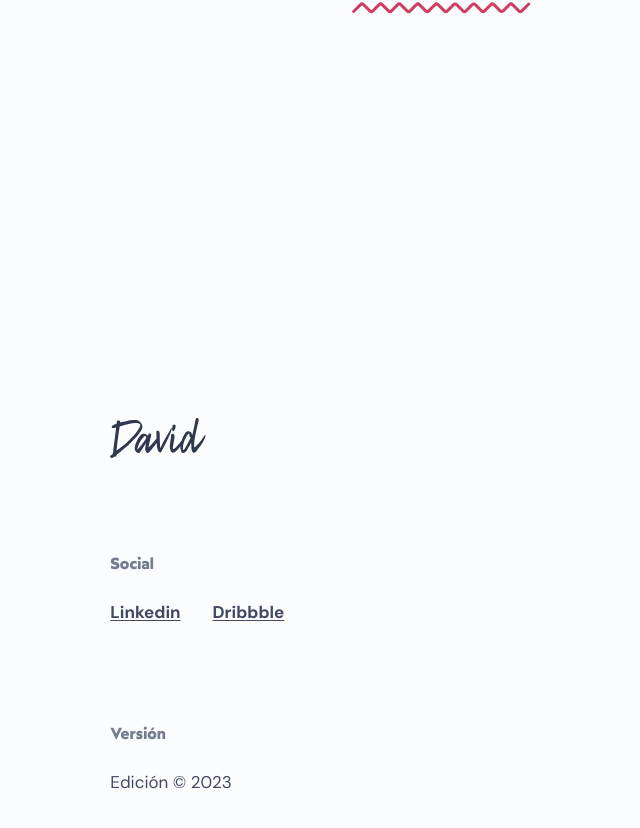
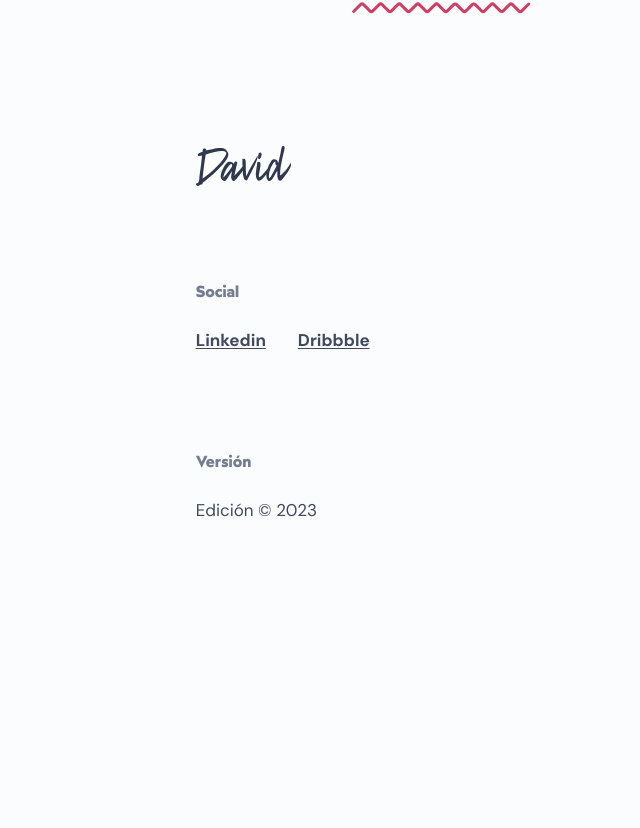
Before and after one commit to davidrivadeneyra/agrosol, a Next.js app: page / in a window 1280 px wide. Shown: the part 2552-3380 px from the top of the page, without its empty margins (199-839 px from the left). After the commit the page ends 3237 px from the top, so only its background shows below. Built offline with nearby package versions, Linux system fonts and the light colour scheme.

Commit message:
fix el padding top del footer

```diff
--- a/app/components/footer.js
+++ b/app/components/footer.js
@@ -6,7 +6,7 @@ import Link from 'next/link'
 export default function Footer() {
 	return (
 		<>
-			<footer className='container '>
+			<footer className='container-footer'>
 				<div className='responsive-sections pb-40'>
 					<div className='flex flex-col gap-24'>
 						<Link href='/'>
--- a/app/globals.css
+++ b/app/globals.css
@@ -208,8 +208,12 @@
 		@apply mx-auto grid grid-cols-4 gap-x-16 px-structurePadding tablet:px-0 tablet:grid-cols-8 tablet:gap-x-16 desktop:grid-cols-12 desktop:gap-x-16;
 	}
 
+	.container-footer {
+		@apply mx-auto tablet:max-w-3xl grid grid-cols-4 gap-x-16 px-structurePadding tablet:px-0 tablet:grid-cols-8 tablet:gap-x-16 desktop:grid-cols-12 desktop:gap-x-16;
+	}
+
 	.container {
-		@apply mx-auto pt-[156px] desktop:pt-[272px] grid grid-cols-4 gap-x-16 px-structurePadding tablet:px-0 tablet:grid-cols-8 tablet:gap-x-16 desktop:grid-cols-12 desktop:gap-x-16;
+		@apply mx-auto tablet:max-w-3xl pt-[156px] desktop:pt-[272px] grid grid-cols-4 gap-x-16 px-structurePadding tablet:px-0 tablet:grid-cols-8 tablet:gap-x-16 desktop:grid-cols-12 desktop:gap-x-16;
 	}
 
 	.responsive-sections {
--- a/app/plan-empresas/page.js
+++ b/app/plan-empresas/page.js
@@ -716,8 +716,8 @@ export default function PlanEmpresas() {
 									alt=''
 									className='h-32 w-32'
 								/>
-								<div className='flex flex-col gap-3'>
-									<h3 className='heading-big mb-0'>
+								<div className=''>
+									<h3 className='heading-big pb-3 mb-0'>
 										Mejoras en la experiencia de regalo
 									</h3>
 
--- a/public/styles.css
+++ b/public/styles.css
@@ -703,6 +703,36 @@ body::selection {
   }
 }
 
+.container-footer {
+  margin-left: auto;
+  margin-right: auto;
+  display: grid;
+  grid-template-columns: repeat(4, minmax(0, 1fr));
+  -moz-column-gap: 4rem;
+       column-gap: 4rem;
+  padding-left: 2.5rem;
+  padding-right: 2.5rem;
+}
+
+@media (min-width: 768px) {
+  .container-footer {
+    max-width: 48rem;
+    grid-template-columns: repeat(8, minmax(0, 1fr));
+    -moz-column-gap: 4rem;
+         column-gap: 4rem;
+    padding-left: 0px;
+    padding-right: 0px;
+  }
+}
+
+@media (min-width: 1248px) {
+  .container-footer {
+    grid-template-columns: repeat(12, minmax(0, 1fr));
+    -moz-column-gap: 4rem;
+         column-gap: 4rem;
+  }
+}
+
 .container {
   margin-left: auto;
   margin-right: auto;
@@ -717,6 +747,7 @@ body::selection {
 
 @media (min-width: 768px) {
   .container {
+    max-width: 48rem;
     grid-template-columns: repeat(8, minmax(0, 1fr));
     -moz-column-gap: 4rem;
          column-gap: 4rem;
@@ -790,20 +821,6 @@ body::selection {
 
 @media (min-width: 768px) {
   .p-base {
-    font-size: 1.063rem;
-    line-height: 180%;
-    font-weight: 400;
-  }
-}
-
-.\!p-base {
-  font-size: .938rem;
-  line-height: 180%;
-  font-weight: 400;
-}
-
-@media (min-width: 768px) {
-  .\!p-base {
     font-size: 1.063rem;
     line-height: 180%;
     font-weight: 400;
@@ -1431,6 +1448,10 @@ body::selection {
   height: 4rem;
 }
 
+.h-32 {
+  height: 8rem;
+}
+
 .h-5 {
   height: 1.25rem;
 }
@@ -1447,14 +1468,6 @@ body::selection {
   height: 100%;
 }
 
-.h-24 {
-  height: 6rem;
-}
-
-.h-32 {
-  height: 8rem;
-}
-
 .w-14 {
   width: 3.5rem;
 }
@@ -1463,16 +1476,28 @@ body::selection {
   width: 4rem;
 }
 
+.w-32 {
+  width: 8rem;
+}
+
 .w-full {
   width: 100%;
 }
 
-.w-32 {
-  width: 8rem;
+.flex-initial {
+  flex: 0 1 auto;
+}
+
+.shrink {
+  flex-shrink: 1;
 }
 
 .grow {
   flex-grow: 1;
+}
+
+.grow-0 {
+  flex-grow: 0;
 }
 
 .translate-y-\[30\%\] {
@@ -1579,6 +1604,12 @@ body::selection {
   margin-bottom: calc(0.5rem * var(--tw-space-y-reverse));
 }
 
+.space-y-3 > :not([hidden]) ~ :not([hidden]) {
+  --tw-space-y-reverse: 0;
+  margin-top: calc(0.75rem * calc(1 - var(--tw-space-y-reverse)));
+  margin-bottom: calc(0.75rem * var(--tw-space-y-reverse));
+}
+
 .rounded {
   border-radius: 0.25rem;
 }
@@ -1612,6 +1643,11 @@ body::selection {
   border-bottom-width: 2px;
 }
 
+.border-gray-100 {
+  --tw-border-opacity: 1;
+  border-color: hsl(var(--gray-100), var(--tw-border-opacity));
+}
+
 .border-gray-200 {
   --tw-border-opacity: 1;
   border-color: hsl(var(--gray-200), var(--tw-border-opacity));
@@ -1621,17 +1657,12 @@ body::selection {
   border-color: hsl(var(--gray-800), 5%);
 }
 
+.border-gray-900\/\[5\%\] {
+  border-color: hsl(var(--gray-900), 5%);
+}
+
 .border-gray-900\/\[8\%\] {
   border-color: hsl(var(--gray-900), 8%);
-}
-
-.border-gray-100 {
-  --tw-border-opacity: 1;
-  border-color: hsl(var(--gray-100), var(--tw-border-opacity));
-}
-
-.border-gray-900\/\[5\%\] {
-  border-color: hsl(var(--gray-900), 5%);
 }
 
 .bg-gray-100 {
@@ -1652,6 +1683,10 @@ body::selection {
   background-color: hsl(var(--gray-800), 3%);
 }
 
+.bg-gray-900\/\[1\.5\%\] {
+  background-color: hsl(var(--gray-900), 1.5%);
+}
+
 .bg-green-200 {
   --tw-bg-opacity: 1;
   background-color: hsl(var(--green-200), var(--tw-bg-opacity));
@@ -1662,10 +1697,6 @@ body::selection {
   background-color: hsl(var(--purple-300), var(--tw-bg-opacity));
 }
 
-.bg-gray-900\/\[1\.5\%\] {
-  background-color: hsl(var(--gray-900), 1.5%);
-}
-
 .fill-base-white {
   fill: hsl(var(--white), 1);
 }
@@ -1727,6 +1758,10 @@ body::selection {
   padding-bottom: 2rem;
 }
 
+.pb-0 {
+  padding-bottom: 0px;
+}
+
 .pb-10 {
   padding-bottom: 2.5rem;
 }
@@ -1751,6 +1786,10 @@ body::selection {
   padding-bottom: 0.75rem;
 }
 
+.pb-32 {
+  padding-bottom: 8rem;
+}
+
 .pb-40 {
   padding-bottom: 10rem;
 }
@@ -1773,14 +1812,6 @@ body::selection {
 
 .pt-40 {
   padding-top: 10rem;
-}
-
-.pb-32 {
-  padding-bottom: 8rem;
-}
-
-.pb-0 {
-  padding-bottom: 0px;
 }
 
 .text-center {
@@ -1864,13 +1895,13 @@ body::selection {
   box-shadow: var(--tw-ring-offset-shadow, 0 0 #0000), var(--tw-ring-shadow, 0 0 #0000), var(--tw-shadow);
 }
 
+.drop-shadow-lg {
+  --tw-drop-shadow: drop-shadow(0 10px 8px rgb(0 0 0 / 0.04)) drop-shadow(0 4px 3px rgb(0 0 0 / 0.1));
+  filter: var(--tw-blur) var(--tw-brightness) var(--tw-contrast) var(--tw-grayscale) var(--tw-hue-rotate) var(--tw-invert) var(--tw-saturate) var(--tw-sepia) var(--tw-drop-shadow);
+}
+
 .drop-shadow-md {
   --tw-drop-shadow: drop-shadow(0 4px 3px rgb(0 0 0 / 0.07)) drop-shadow(0 2px 2px rgb(0 0 0 / 0.06));
-  filter: var(--tw-blur) var(--tw-brightness) var(--tw-contrast) var(--tw-grayscale) var(--tw-hue-rotate) var(--tw-invert) var(--tw-saturate) var(--tw-sepia) var(--tw-drop-shadow);
-}
-
-.drop-shadow-lg {
-  --tw-drop-shadow: drop-shadow(0 10px 8px rgb(0 0 0 / 0.04)) drop-shadow(0 4px 3px rgb(0 0 0 / 0.1));
   filter: var(--tw-blur) var(--tw-brightness) var(--tw-contrast) var(--tw-grayscale) var(--tw-hue-rotate) var(--tw-invert) var(--tw-saturate) var(--tw-sepia) var(--tw-drop-shadow);
 }
 
```
Also changed, not shown: app/carrito/page.js (+5 -5 lines).
